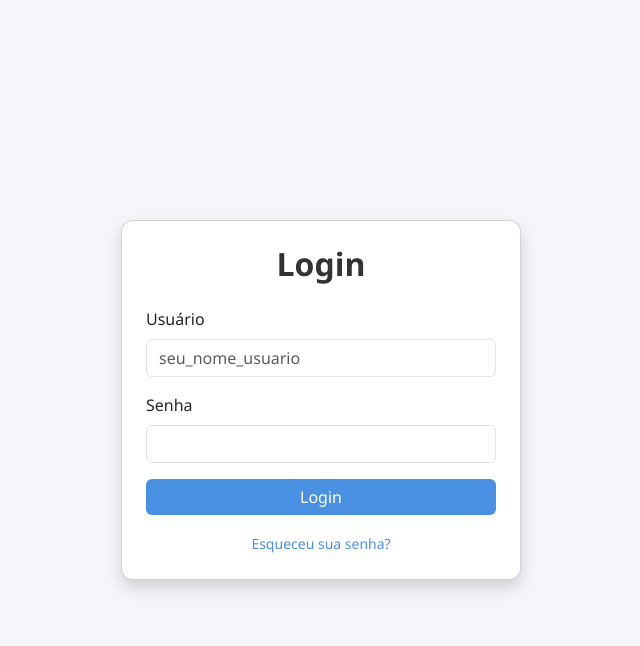
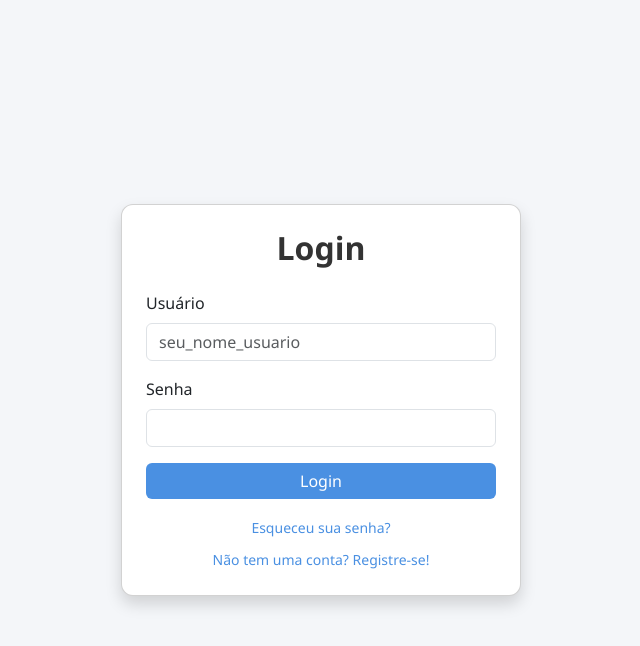
Before and after one commit to PatoRoco38/webcontrol, a Django app: page /login/ in a window 1280 px wide. Shown: the top 646 px of the page, without its empty margins (319-959 px from the left). Run offline with Django 5.2, Linux system fonts and the light colour scheme.

Commit message:
Preparação da tela de cadastro

```diff
--- a/core/templates/login.html
+++ b/core/templates/login.html
@@ -30,6 +30,8 @@
           <div class="text-center mt-3">
             <a href="#" class="small">Esqueceu sua senha?</a>
           </div>
+          <div class="text-center mt-2">
+            <a href="cadastro.html" class="small">Não tem uma conta? Registre-se!</a>
         </form>
     </div>
   </div>
```
Also changed, not shown: core/templates/cadastro.html (added).
